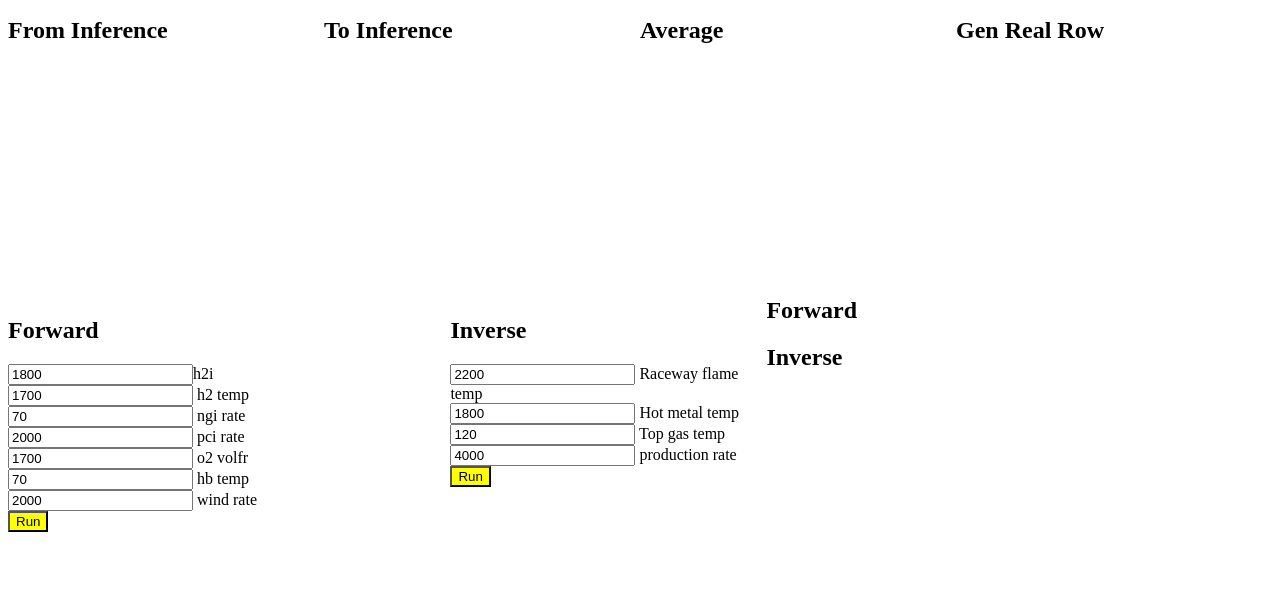
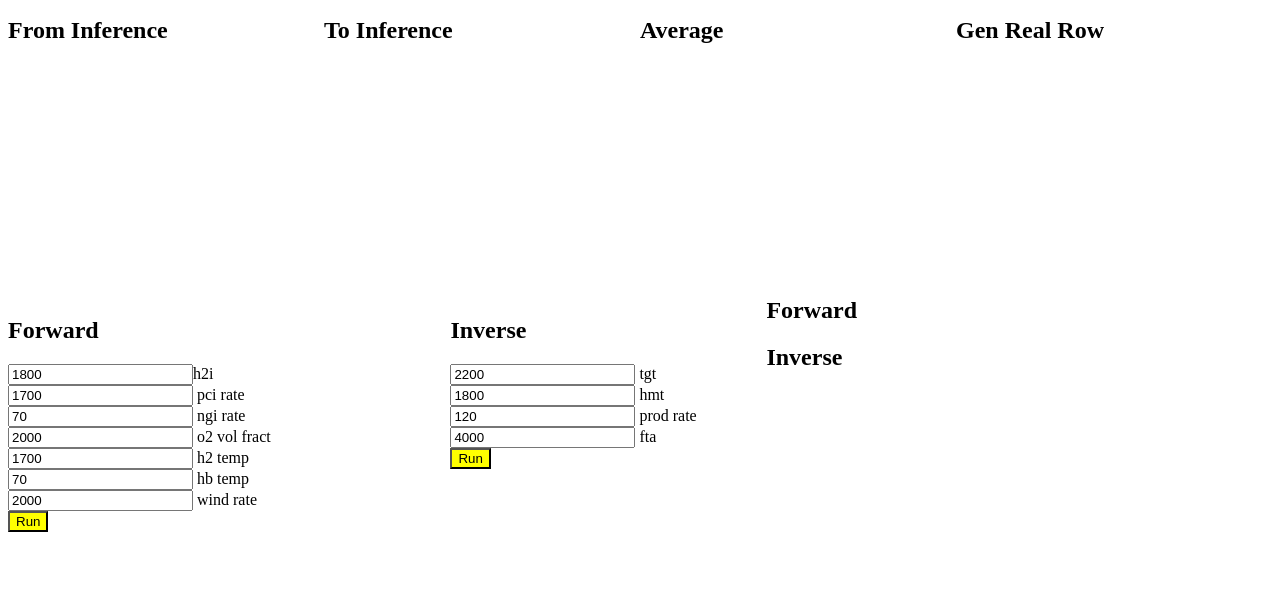
Before and after one commit to rcalix1/ConstraintsMLprediction, a plain HTML site: page Deployment/RealData/Run10/index.html in a window 1280 px wide. Shown: the part 706-1303 px from the top of the page. Drawn offline with Linux system fonts and the light colour scheme.

Commit message:
Update index.html

```diff
--- a/Deployment/RealData/Run10/index.html
+++ b/Deployment/RealData/Run10/index.html
@@ -168,10 +168,10 @@
     <div id="leftbox">
       <h2>Forward</h2>
       <input type="text" id="LEbox0c1" value="1800">h2i <br/>
-      <input type="text" id="LEbox1c1" value="1700"> h2 temp <br/>
+      <input type="text" id="LEbox1c1" value="1700"> pci rate<br/>
       <input type="text" id="LEbox2c1" value="70"> ngi rate <br/>
-      <input type="text" id="LEbox3c1" value="2000"> pci rate <br/>
-      <input type="text" id="LEbox4c1" value="1700"> o2 volfr <br/>
+      <input type="text" id="LEbox3c1" value="2000"> o2 vol fract<br/>
+      <input type="text" id="LEbox4c1" value="1700"> h2 temp <br/>
       <input type="text" id="LEbox5c1" value="70"> hb temp <br/>
       <input type="text" id="LEbox6c1" value="2000"> wind rate<br/>
       <div><input style="background-color:yellow" type="button" value="Run" onclick="runExampleLEforward()"/></div>
@@ -179,10 +179,10 @@
 
     <div id="middlebox">
       <h2>Inverse</h2>
-      <input type="text" id="LEbox0c2" value="2200"> Raceway flame temp<br/>
-      <input type="text" id="LEbox1c2" value="1800"> Hot metal temp <br/>
-      <input type="text" id="LEbox2c2" value="120">  Top gas temp <br/>
-      <input type="text" id="LEbox3c2" value="4000"> production rate <br/>
+      <input type="text" id="LEbox0c2" value="2200"> tgt <br/>
+      <input type="text" id="LEbox1c2" value="1800"> hmt <br/>
+      <input type="text" id="LEbox2c2" value="120"> prod rate <br/>
+      <input type="text" id="LEbox3c2" value="4000"> fta <br/>
       <div><input style="background-color:yellow" type="button" value="Run" onclick="runExampleLEinverse()"/></div>
     </div>
 
```
